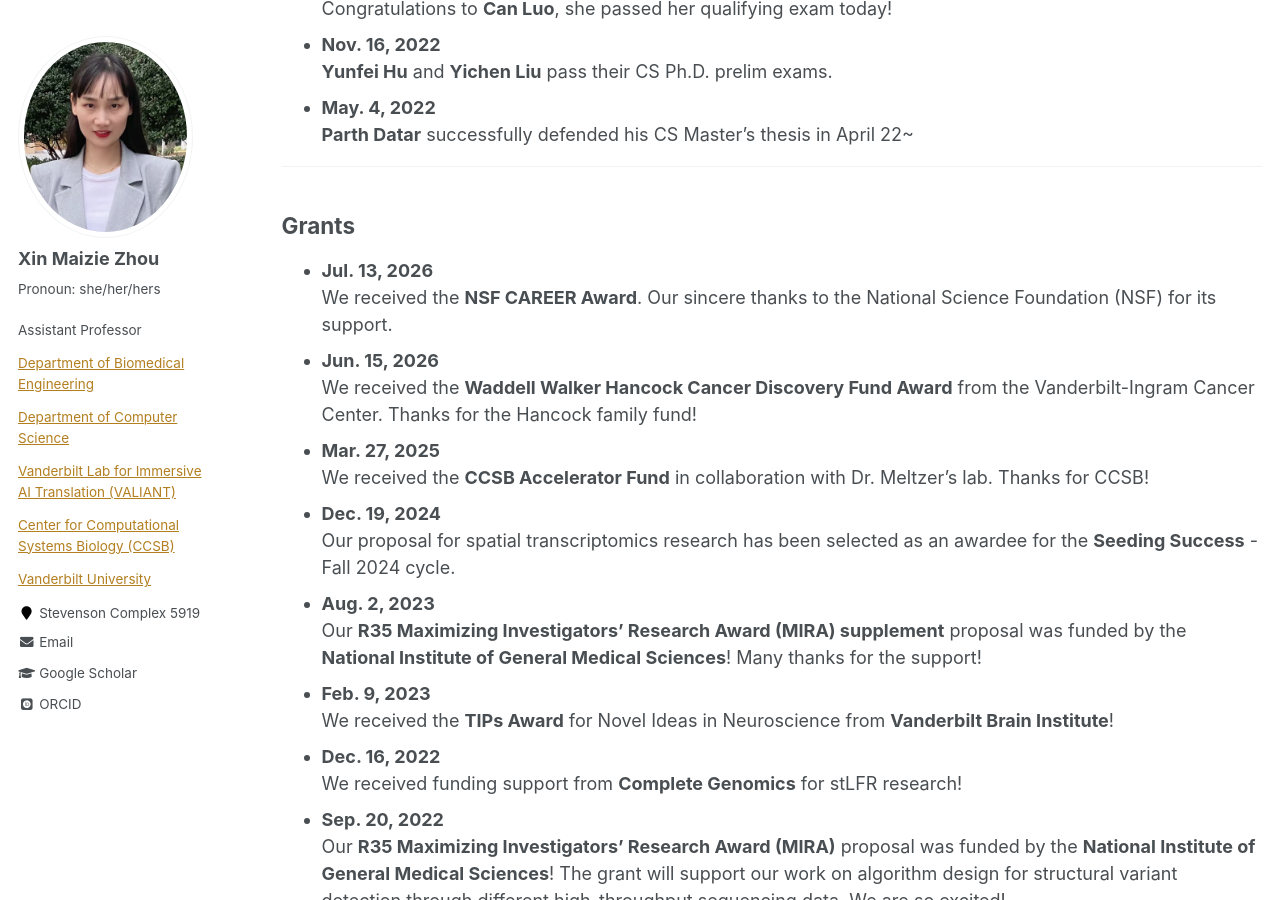
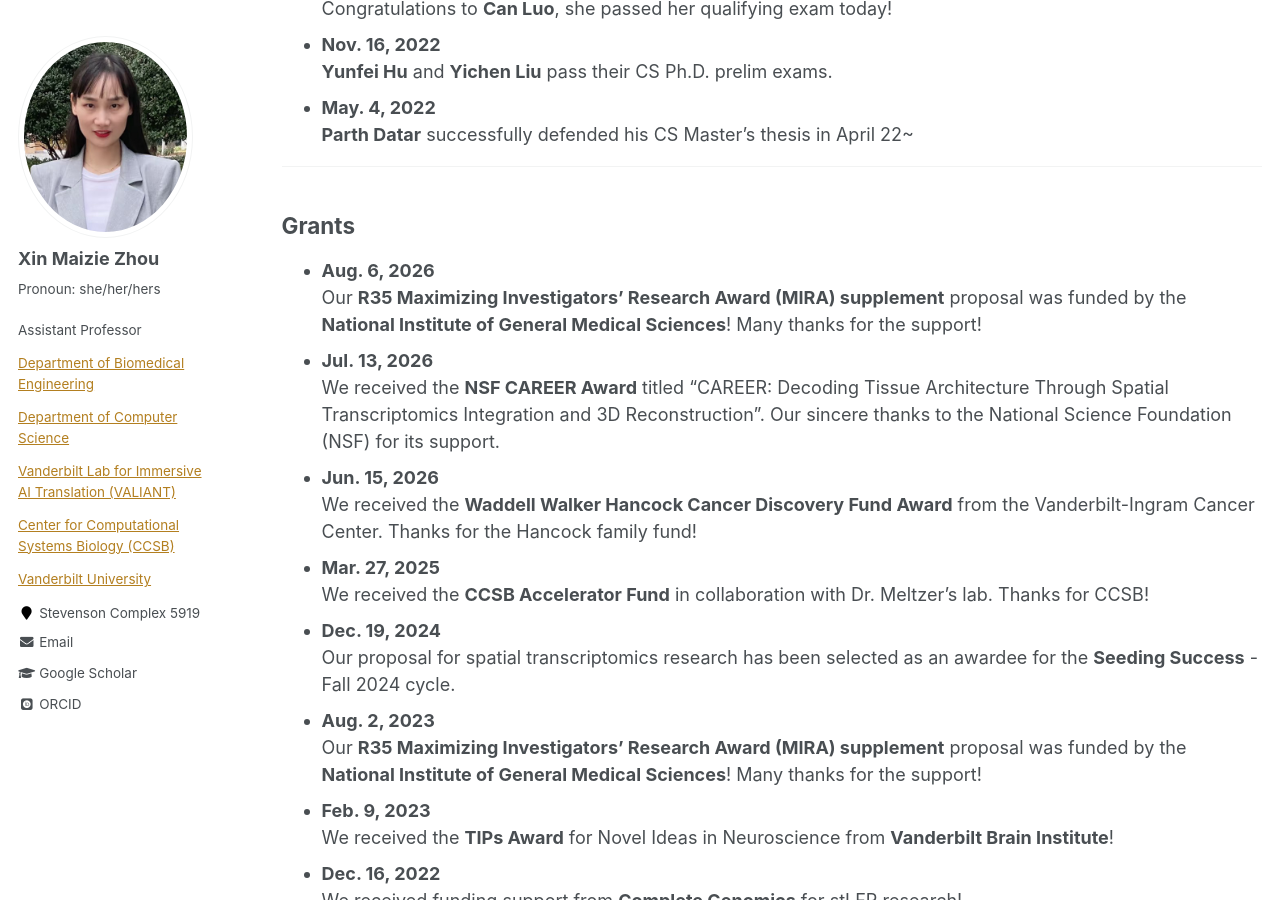
Before and after one commit to maiziezhoulab/Maiziezhoulab.github.io, a Jekyll site: the page built from _pages/LabNews.md, in a window 1280 px wide and 900 px high, scrolled down 2447 px. Built offline with Jekyll 4.4.1, drawn with Linux system fonts in a browser that asks for light colours; some web fonts are replaced.

Commit message:
Update LabNews.md

```diff
--- a/_pages/LabNews.md
+++ b/_pages/LabNews.md
@@ -75,8 +75,10 @@ author_profile: true
 
 
 ## Grants
+- **Aug. 6, 2026**
+  Our **R35 Maximizing Investigators’ Research Award (MIRA) supplement** proposal was funded by the **National Institute of General Medical Sciences**! Many thanks for the support!
 - **Jul. 13, 2026**
-  We received the **NSF CAREER Award**. Our sincere thanks to the National Science Foundation (NSF) for its support.
+  We received the **NSF CAREER Award** titled "CAREER: Decoding Tissue Architecture Through Spatial Transcriptomics Integration and 3D Reconstruction". Our sincere thanks to the National Science Foundation (NSF) for its support.
 - **Jun. 15, 2026**
   We received the **Waddell Walker Hancock Cancer Discovery Fund Award** from the Vanderbilt-Ingram Cancer Center. Thanks for the Hancock   family fund!
 - **Mar. 27, 2025**
```
